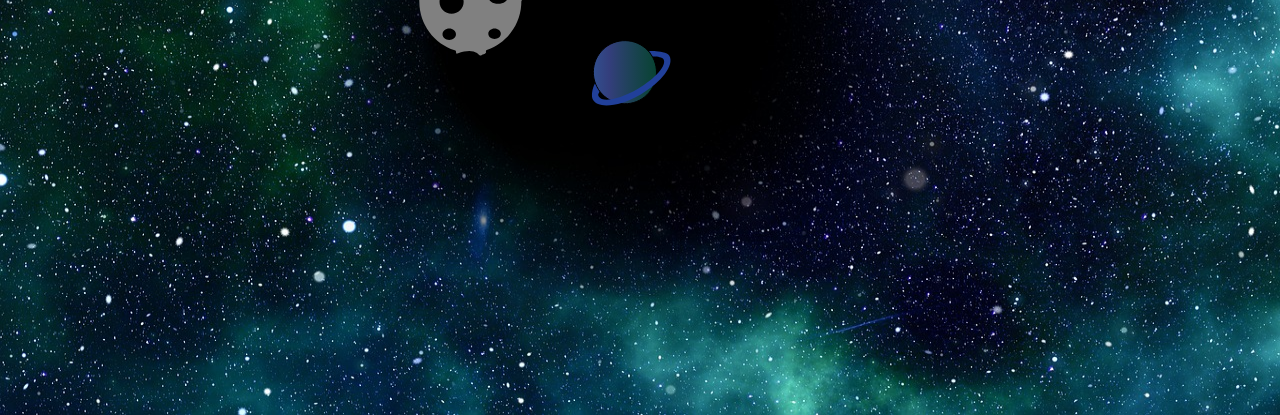
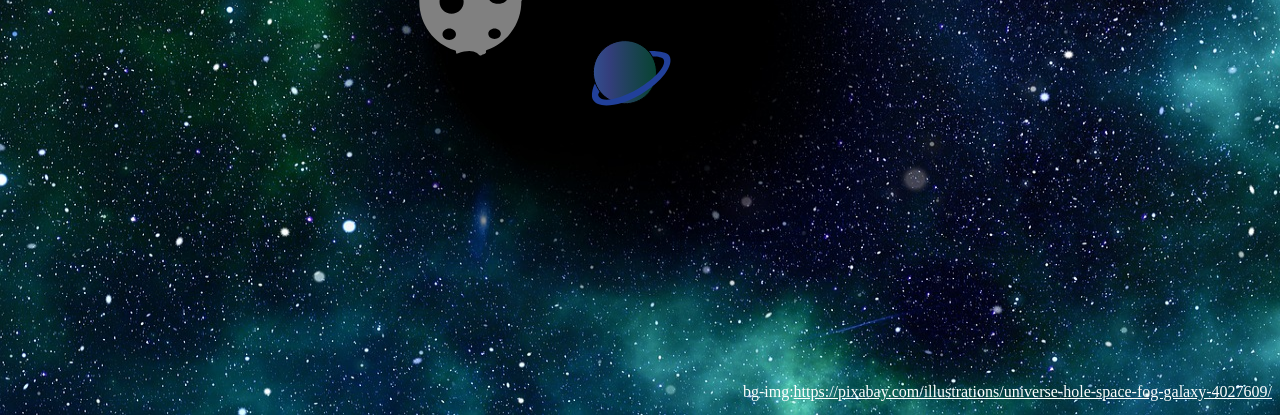
Before and after one commit to andywang0625/SVG-Assignment, a plain HTML site: page index.html in a window 1280 px wide. Shown: the part 385-800 px from the top of the page. Drawn offline with Linux system fonts and the light colour scheme.

Commit message:
Reference Updated

```diff
--- a/css/style.css
+++ b/css/style.css
@@ -32,3 +32,11 @@ body{
     background-repeat:no-repeat;
     background-size:100vw 100vh;
 }
+.copyright{
+    bottom: 0px;
+    color: white;
+    text-align: right;
+}
+a{
+    color: white;
+}
--- a/index.html
+++ b/index.html
@@ -45,7 +45,7 @@
                 </svg>
             </div>
         </div>
-
+    <div class="copyright">bg-img:<a href="https://pixabay.com/illustrations/universe-hole-space-fog-galaxy-4027609/">https://pixabay.com/illustrations/universe-hole-space-fog-galaxy-4027609/</a></div>
     </body>
     <script src="js/snap.svg-min.js" charset="utf-8"></script>
     <script src="js/anime.js" charset="utf-8"></script>
```
